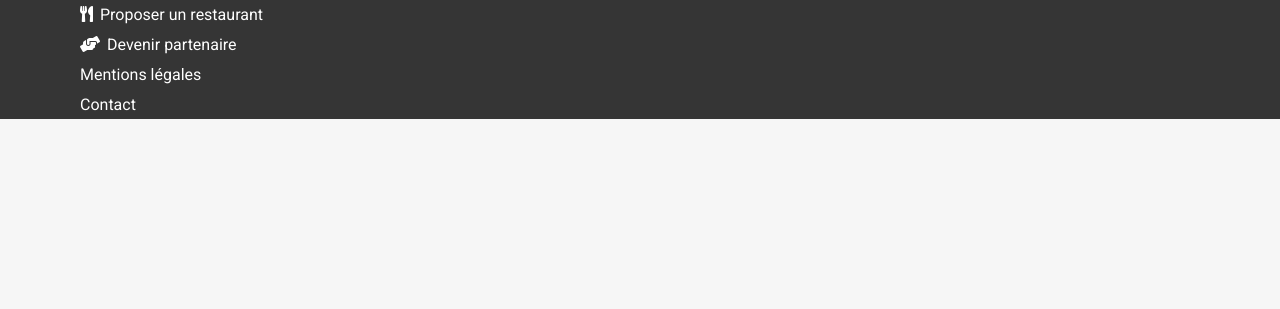
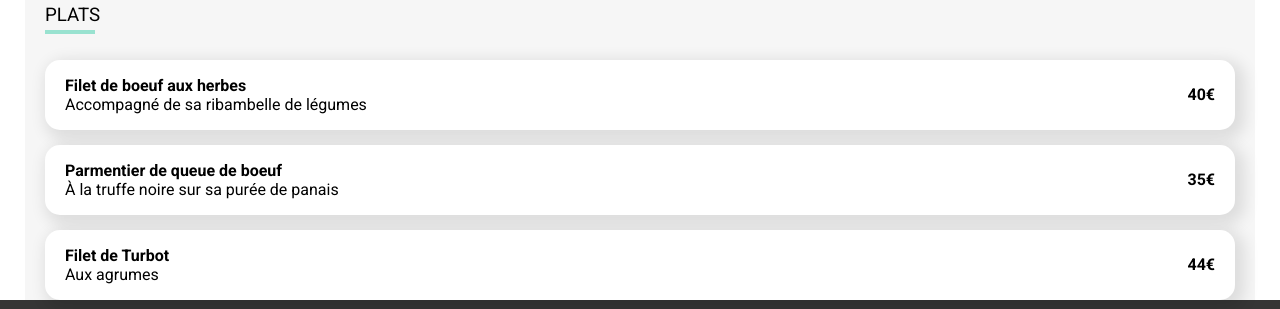
Before and after one commit to Abdelkrim31/ohmyfood, a website: page pages_menu/la-palette-du-gout.html in a window 1280 px wide. Shown: the part 717-1026 px from the top of the page. Before the commit the page ends 836 px from the top, so only its background shows below. Drawn offline with Linux system fonts and the light colour scheme; a web font is replaced by a local one.

Commit message:
Plats menu

```diff
--- a/pages_menu/la-palette-du-gout.html
+++ b/pages_menu/la-palette-du-gout.html
@@ -49,8 +49,7 @@
         <div class="menu-grid">
 
           <div class="menu-grid-bloc">
-
-            <div class="menu-grid-title"><h3>entrées</h3></div>
+            <div class="menu-grid-title"><h3>ENTRÉES</h3></div>
 
             <div class="menu-grid-case" >
               <div class="dish-and-price">
@@ -96,13 +95,57 @@
 
           </div>
 
-       </div>
+          <div class="menu-grid-bloc">
+            <div class="menu-grid-title"><h3>PLATS</h3></div>
 
+            <div class="menu-grid-case" >
+              <div class="dish-and-price">
+                <div class="menu-case-dish">
+                  <div class="menu-case-dish-title">
+                    <p>Filet de boeuf aux herbes</p>
+                  </div>
+                  <div class="menu-case-dish-subtitle">
+                    <p>Accompagné de sa ribambelle de légumes</p>
+                  </div>
+                </div>
+                <div class="menu-case-price">40€</div>
+            </div>
+            </div>
+
+            <div class="menu-grid-case">
+              <div class="dish-and-price">
+                <div class="menu-case-dish">
+                  <div class="menu-case-dish-title">
+                    <p>Parmentier de queue de boeuf</p>
+                  </div>
+                  <div class="menu-case-dish-subtitle">
+                    <p>À la truffe noire sur sa purée de panais</p>
+                  </div>
+                </div>
+                <div class="menu-case-price">35€</div>
+            </div>
+            </div>
+
+            <div class="menu-grid-case">
+              <div class="dish-and-price">
+                <div class="menu-case-dish">
+                  <div class="menu-case-dish-title">
+                    <p>Filet de Turbot</p>
+                  </div>
+                  <div class="menu-case-dish-subtitle">
+                    <p>Aux agrumes</p>
+                  </div>
+                </div>
+                <div class="menu-case-price">44€</div>
+              </div>
+            </div>
+
+          </div>
 
 
        </div>
 
-
+       </div>
 
      </section>
 
```
